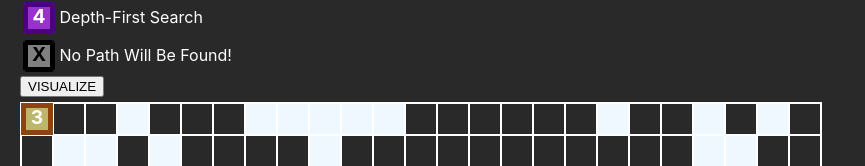
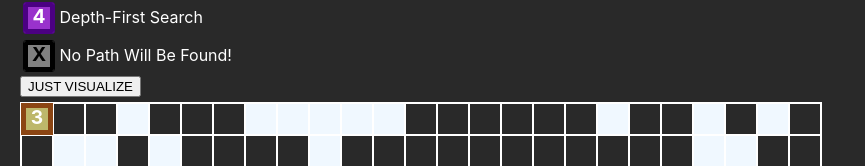
Before and after one commit to vik-ma/pathfinding-race, a React (Create React App) app: page / in a window 1280 px wide. Shown: the part 167-333 px from the top of the page, without its empty margins (0-865 px from the left). Built offline with nearby package versions, Linux system fonts and the light colour scheme.

Commit message:
Added visualize function to onclick for every algorithm choice

```diff
--- a/src/PathfindingVisualizer/TitleBar.js
+++ b/src/PathfindingVisualizer/TitleBar.js
@@ -1,4 +1,4 @@
-import React, { useState, useEffect, useContext, useRef} from "react";
+import React, { useState, useEffect, useContext, useRef } from "react";
 import { GridContext } from "../Helpers/GridContexts";
 import { GridGenerator } from "./GridGenerator";
 
@@ -12,6 +12,7 @@ export const TitleBar = () => {
     renderWinnerMsg,
     calculatedAlgoMap,
     winnerAlgo,
+    remakeGrid,
   } = useContext(GridContext);
 
   const generatorRef = useRef();
@@ -33,6 +34,7 @@ export const TitleBar = () => {
             onClick={() => {
               setSelectedDiv("algoChoice1");
               setUserChoice(1);
+              generatorRef.current.visualize();
             }}
             id="algoChoice1"
           >
@@ -57,6 +59,7 @@ export const TitleBar = () => {
             onClick={() => {
               setSelectedDiv("algoChoice2");
               setUserChoice(2);
+              generatorRef.current.visualize();
             }}
             id="algoChoice2"
           >
@@ -82,6 +85,7 @@ export const TitleBar = () => {
               onClick={() => {
                 setSelectedDiv("algoChoice3");
                 setUserChoice(3);
+                generatorRef.current.visualize();
               }}
               id="algoChoice3"
             >
@@ -108,6 +112,7 @@ export const TitleBar = () => {
               onClick={() => {
                 setSelectedDiv("algoChoice4");
                 setUserChoice(4);
+                generatorRef.current.visualize();
               }}
               id="algoChoice4"
             >
@@ -133,6 +138,7 @@ export const TitleBar = () => {
             onClick={() => {
               setSelectedDiv("algoChoice0");
               setUserChoice(5);
+              generatorRef.current.visualize();
             }}
             id="algoChoice5"
           >
@@ -145,8 +151,10 @@ export const TitleBar = () => {
           </div>
         </div>
       </div>
-      <button onClick={() => generatorRef.current.visualize()}>VISUALIZE</button>
-      <GridGenerator ref={generatorRef}/>
+      <button onClick={() => generatorRef.current.visualize()}>
+        JUST VISUALIZE
+      </button>
+      <GridGenerator ref={generatorRef} />
     </div>
   );
 };
```
